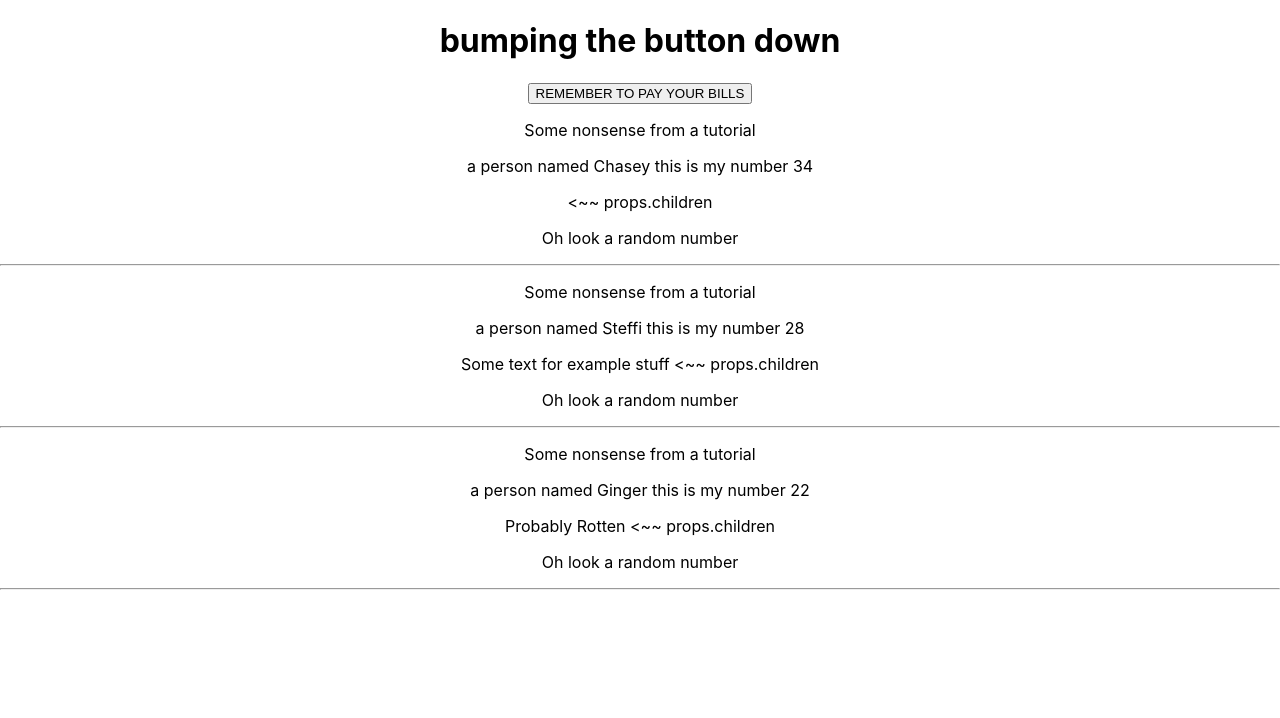
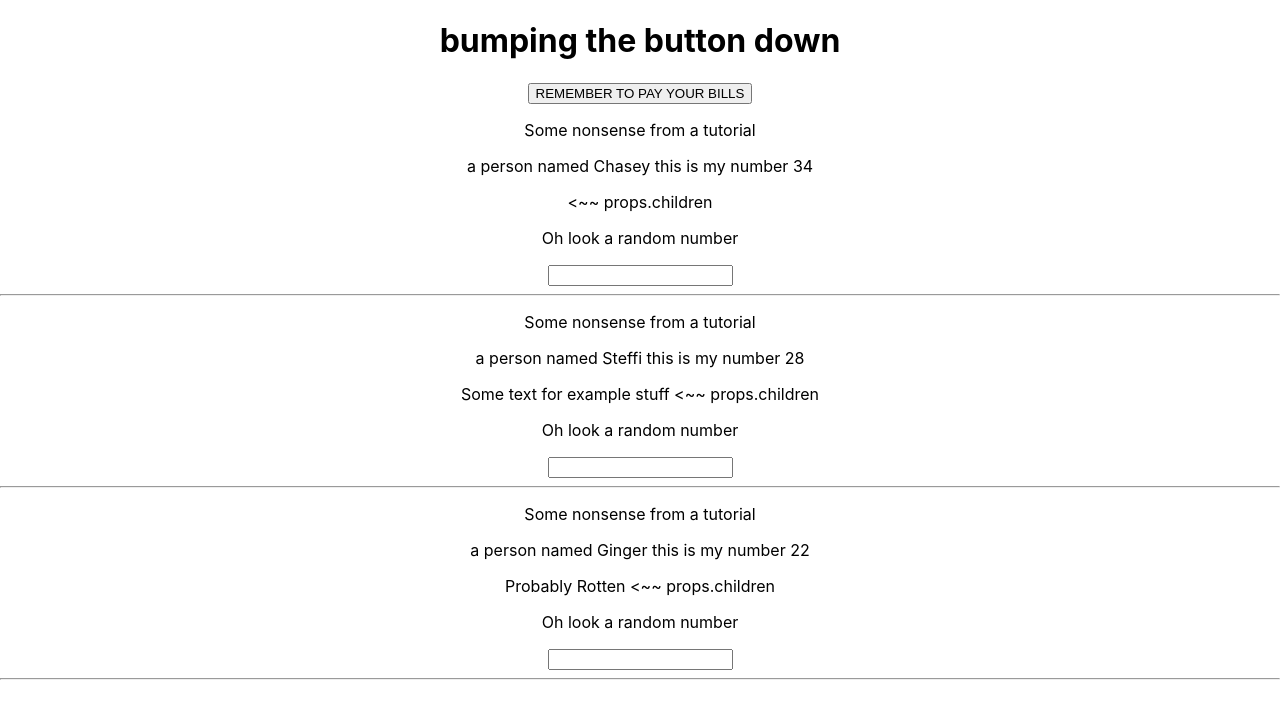
Before and after one commit to Josh-Darling13/skilltooling, a React (Create React App) app: page / in a window 1280 px wide. Shown: the top 718 px of the page. Built offline with nearby package versions, Linux system fonts and the light colour scheme.

Commit message:
added 2 way bindings

```diff
--- a/src/App.js
+++ b/src/App.js
@@ -28,12 +28,23 @@ class App extends Component {
     })
    }
 
+   nameChangeHandler = (event)=>{
+    this.setState({
+      persons:[
+       {name: 'Chasey', age: 45},
+       {name: event.target.value, age: 21},
+       {name: 'Bonnie', age: 19},
+     ],
+     otherDate: 'no one cares',
+    })
+   }
+
    render(){
 
     return (
 
       <div className="App">
-        <h1>bumping the button down</h1><button onClick={this.switchNameHandler.bind(this, 'Linda')}>REMEMBER TO PAY YOUR BILLS</button>
+        <h1>bumping the button down</h1><button onClick={()=> this.switchNameHandler('August')}>REMEMBER TO PAY YOUR BILLS</button>
         <Person
           name={this.state.persons[0].name}
           age={this.state.persons[0].age} />
@@ -42,6 +53,7 @@ class App extends Component {
           name={this.state.persons[1].name}
           age={this.state.persons[1].age}
           tagclick={this.switchNameHandler.bind(this, 'Alexis')}
+          changed={this.nameChangeHandler}
         >
           Some text for example stuff </Person>
           <Person
--- a/src/Person.js
+++ b/src/Person.js
@@ -10,6 +10,7 @@ const person = (props) =>{
             <p onClick={props.tagclick}>a person named {props.name} this is my number {props.age}</p>
             <p>{props.children} &lt;~~ props.children</p>
             <p>Oh look a random number</p>
+            <input type="text" onChange={props.changed} />
             <hr/>
         </div>
     )
```
